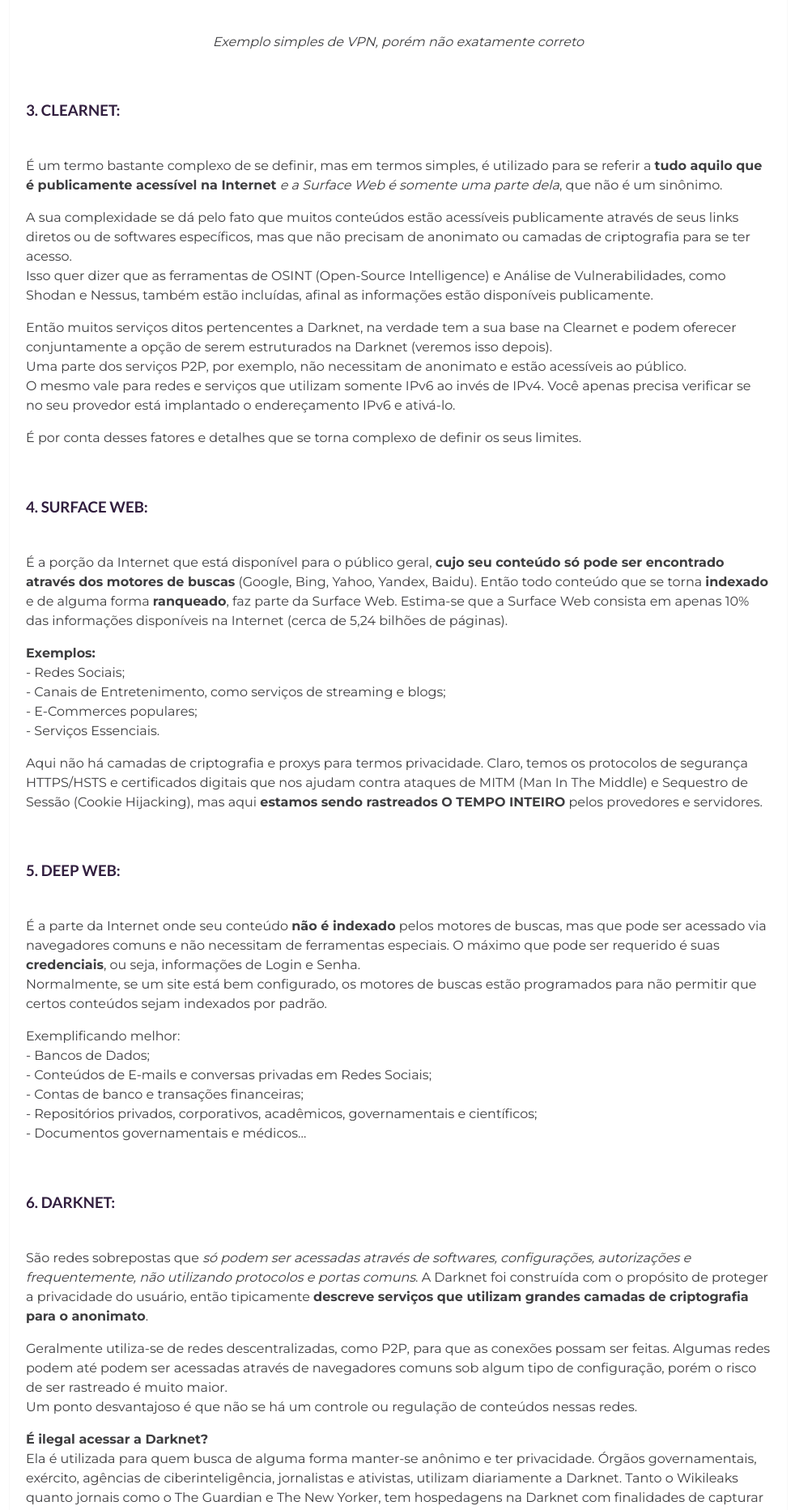
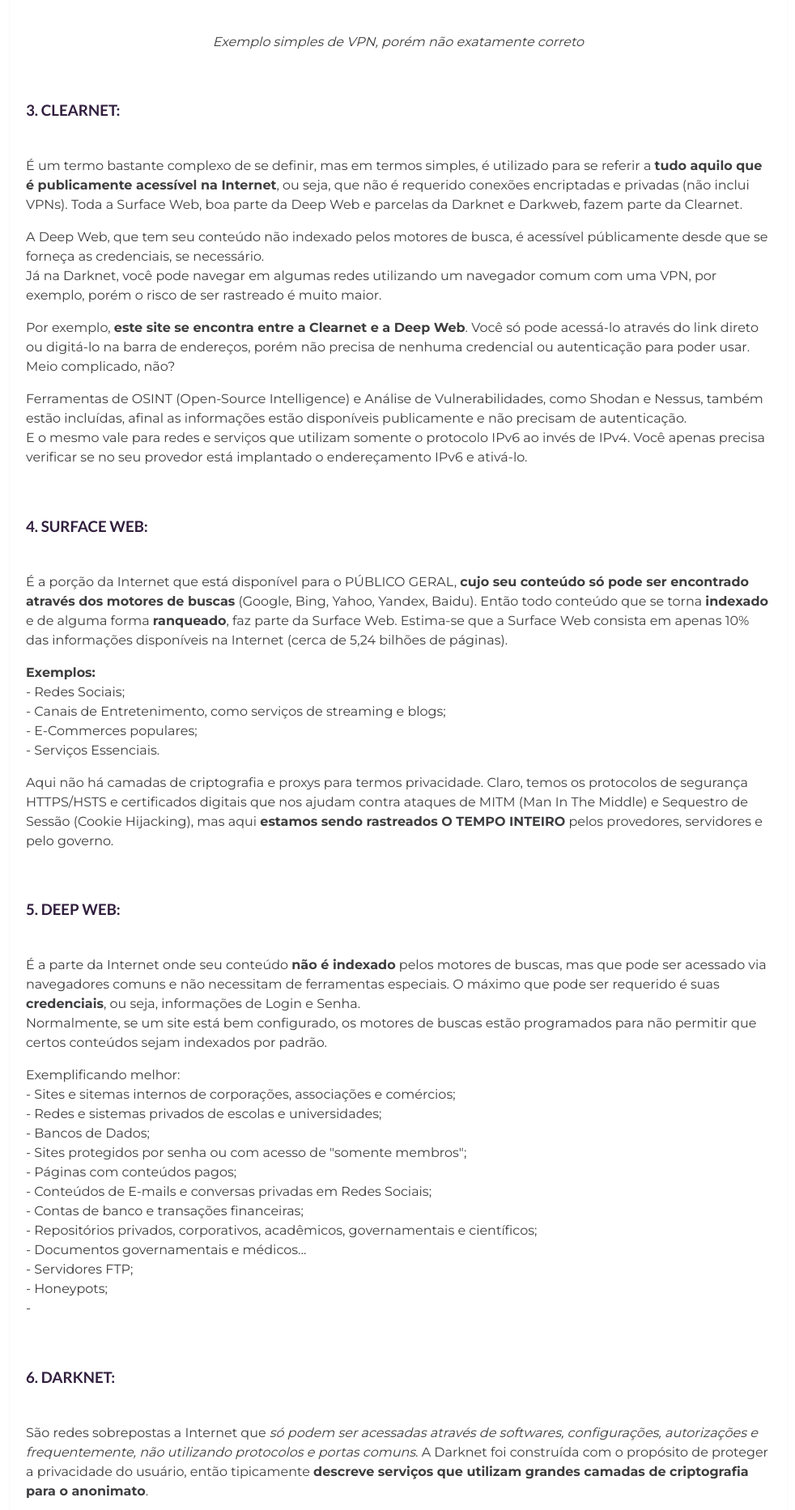
Before and after one commit to EscapeTheX/escapethex.github.io, a Jekyll site: the page built from _posts/2021-03-17-Deep-e-Dark-Web.markdown, in a window 1280 px wide. Shown: the part 1980-3845 px from the top of the page at 81% size, without its empty margins (148-1130 px from the left). Built offline with Jekyll 4.4.1, drawn with Linux system fonts in a browser that asks for light colours; some of the changed text lies outside the part shown.

Commit message:
Mudança nas referências

```diff
--- a/_posts/2021-03-17-Deep-e-Dark-Web.markdown
+++ b/_posts/2021-03-17-Deep-e-Dark-Web.markdown
@@ -37,20 +37,20 @@
 <p> </p>
 
 <p><b><h3>3. CLEARNET:</h3></b><br>
-É um termo bastante complexo de se definir, mas em termos simples, é utilizado para se referir a <b>tudo aquilo que é publicamente acessível na Internet</b> <i>e a Surface Web é somente uma parte dela</i>, que não é um sinônimo.</p>
-<p>A sua complexidade se dá pelo fato que muitos conteúdos estão acessíveis publicamente através de seus links diretos ou de softwares específicos, mas que não precisam de anonimato ou camadas de criptografia para se ter acesso.<br>
-Isso quer dizer que as ferramentas de OSINT (Open-Source Intelligence) e Análise de Vulnerabilidades, como Shodan e Nessus, também estão incluídas, afinal as informações estão disponíveis publicamente.</p>
+É um termo bastante complexo de se definir, mas em termos simples, é utilizado para se referir a <b>tudo aquilo que é publicamente acessível na Internet</b>, ou seja, que não é requerido conexões encriptadas e privadas (não inclui VPNs). Toda a Surface Web, boa parte da Deep Web e parcelas da Darknet e Darkweb, fazem parte da Clearnet.</p>
 
-<p>Então muitos serviços ditos pertencentes a Darknet, na verdade tem a sua base na Clearnet e podem oferecer conjuntamente a opção de serem estruturados na Darknet (veremos isso depois).<br>
-Uma parte dos serviços P2P, por exemplo, não necessitam de anonimato e estão acessíveis ao público.<br>
-O mesmo vale para redes e serviços que utilizam somente IPv6 ao invés de IPv4. Você apenas precisa verificar se no seu provedor está implantado o endereçamento IPv6 e ativá-lo.</p>
+<p>A Deep Web, que tem seu conteúdo não indexado pelos motores de busca, é acessível públicamente desde que se forneça as credenciais, se necessário.<br>
+Já na Darknet, você pode navegar em algumas redes utilizando um navegador comum com uma VPN, por exemplo, porém o risco de ser rastreado é muito maior.</p>
 
-<p>É por conta desses fatores e detalhes que se torna complexo de definir os seus limites.</p>
+<p>Por exemplo, <b>este site se encontra entre a Clearnet e a Deep Web</b>. Você só pode acessá-lo através do link direto ou digitá-lo na barra de endereços, porém não precisa de nenhuma credencial ou autenticação para poder usar. Meio complicado, não?</p>
+
+<p>Ferramentas de OSINT (Open-Source Intelligence) e Análise de Vulnerabilidades, como Shodan e Nessus, também estão incluídas, afinal as informações estão disponíveis publicamente e não precisam de autenticação.<br>
+E o mesmo vale para redes e serviços que utilizam somente o protocolo IPv6 ao invés de IPv4. Você apenas precisa verificar se no seu provedor está implantado o endereçamento IPv6 e ativá-lo.</p>
 
 <p> </p>
 
 <p><b><h3>4. SURFACE WEB:</h3></b><br>
-É a porção da Internet que está disponível para o público geral, <b>cujo seu conteúdo só pode ser encontrado através dos motores de buscas</b> (Google, Bing, Yahoo, Yandex, Baidu). Então todo conteúdo que se torna <b>indexado</b> e de alguma forma <b>ranqueado</b>, faz parte da Surface Web. Estima-se que a Surface Web consista em apenas 10% das informações disponíveis na Internet (cerca de 5,24 bilhões de páginas).</p>
+É a porção da Internet que está disponível para o PÚBLICO GERAL, <b>cujo seu conteúdo só pode ser encontrado através dos motores de buscas</b> (Google, Bing, Yahoo, Yandex, Baidu). Então todo conteúdo que se torna <b>indexado</b> e de alguma forma <b>ranqueado</b>, faz parte da Surface Web. Estima-se que a Surface Web consista em apenas 10% das informações disponíveis na Internet (cerca de 5,24 bilhões de páginas).</p>
 <p><b>Exemplos:</b><br>
 - Redes Sociais;<br>
 - Canais de Entretenimento, como serviços de streaming e blogs;<br>
@@ -58,7 +58,7 @@
 - Serviços Essenciais.<br>
 </p>
 
-<p>Aqui não há camadas de criptografia e proxys para termos privacidade. Claro, temos os protocolos de segurança HTTPS/HSTS e certificados digitais que nos ajudam contra ataques de MITM (Man In The Middle) e Sequestro de Sessão (Cookie Hijacking), mas aqui <b>estamos sendo rastreados O TEMPO INTEIRO</b> pelos provedores e servidores.<br>
+<p>Aqui não há camadas de criptografia e proxys para termos privacidade. Claro, temos os protocolos de segurança HTTPS/HSTS e certificados digitais que nos ajudam contra ataques de MITM (Man In The Middle) e Sequestro de Sessão (Cookie Hijacking), mas aqui <b>estamos sendo rastreados O TEMPO INTEIRO</b> pelos provedores, servidores e pelo governo.<br>
 
 <p> </p>
 
@@ -66,17 +66,24 @@
 É a parte da Internet onde seu conteúdo <b>não é indexado</b> pelos motores de buscas, mas que pode ser acessado via navegadores comuns e não necessitam de ferramentas especiais. O máximo que pode ser requerido é suas <b>credenciais</b>, ou seja, informações de Login e Senha.<br>
 Normalmente, se um site está bem configurado, os motores de buscas estão programados para não permitir que certos conteúdos sejam indexados por padrão.</p>
 <p>Exemplificando melhor:<br>
+- Sites e sitemas internos de corporações, associações e comércios;<br>
+- Redes e sistemas privados de escolas e universidades;<br>
 - Bancos de Dados;<br>
+- Sites protegidos por senha ou com acesso de "somente membros";<br>
+- Páginas com conteúdos pagos;<br>
 - Conteúdos de E-mails e conversas privadas em Redes Sociais;<br>
 - Contas de banco e transações financeiras;<br>
 - Repositórios privados, corporativos, acadêmicos, governamentais e científicos;<br>
 - Documentos governamentais e médicos...<br>
+- Servidores FTP;<br>
+- Honeypots;<br>
+-
 </p>
 
 <p> </p>
 
 <p><b><h3>6. DARKNET:</h3></b><br>
-São redes sobrepostas que <i>só podem ser acessadas através de softwares, configurações, autorizações e frequentemente, não utilizando protocolos e portas comuns</i>. A Darknet foi construída com o propósito de proteger a privacidade do usuário, então tipicamente <b>descreve serviços que utilizam grandes camadas de criptografia para o anonimato</b>.</p>
+São redes sobrepostas a Internet que <i>só podem ser acessadas através de softwares, configurações, autorizações e frequentemente, não utilizando protocolos e portas comuns</i>. A Darknet foi construída com o propósito de proteger a privacidade do usuário, então tipicamente <b>descreve serviços que utilizam grandes camadas de criptografia para o anonimato</b>.</p>
 <p>Geralmente utiliza-se de redes descentralizadas, como P2P, para que as conexões possam ser feitas. Algumas redes podem até podem ser acessadas através de navegadores comuns sob algum tipo de configuração, porém o risco de ser rastreado é muito maior.<br>
 Um ponto desvantajoso é que não se há um controle ou regulação de conteúdos nessas redes.</p>
 
@@ -89,7 +96,35 @@
 
 <p><b>O que é possível encontrar na Darknet?</b><br>
 Vale lembrar que, não é porque o conteúdo não é indexado ou precisa de parafernalhas para poder ter acesso, que ele seja interessante para toda a população.<br>
-Todo o tipo de conteúdo que é possível achar na Darknet, também é possível de achar na Clearnet e na Deep Web. A única diferença é a <b>QUALIDADE</b> do conteúdo.
+Todo o tipo de conteúdo que é possível achar na Darknet, também é possível de achar na Clearnet. A única diferença é a <b>QUALIDADE e QUANTIDADE</b> do conteúdo.</p>
+
+<p><b>Primeiramente vamos utilizar exemplos amigáveis e para toda família:</b><br>
+- Comunicação via criptografia para garantir privacidade e proteção;<br>
+- Redes sociais, blogs, jornais, chats de texto e voz;<br>
+- Grupos que lutam por suas causas;<br>
+- Clube de livros e diversos outros fanclubes;<br>
+- Versões Darknet do Yahoo! Respostas;<br>
+- Sistemas bibliotecários;<br>
+- Vários tipos de mercados digitais;<br>
+- Teorias da conspiração;<br>
+- Cursos e MUITO material sobre tecnologia...</p>
+
+<p><b>Agora veremos como é na maioria dos casos:</b><br>
+- "Index of / "<br>
+- "This site is hosted" <br>
+- "This site has been seized" <br>
+- Sites, serviços e redes clonados;<br>
+- Servidores mal-configurados;<br>
+- Fóruns abandonados;<br>
+- VÁRIAS Creepypastas e hoaxes;<br>
+- VÁRIOS mercados aleatórios de pessoas anônimas, mas que 99% são golpe;<br>
+- MUITA pirataria;
+- Documentos vazados;<br>
+- Todo tipo de pornografia que você pode imaginar (mas é melhor não imaginar);<br>
+- Sites e/ou rede de chats estranhos com mensagens cifradas;<br>
+- Pessoas oferecendo serviços estranhos;<br>
+- Drogas, drogas, drogas e mais drogas;<br>
+- <b>E todo o resto do conteúdo que você encontra na Dark Web.</b></p>
 
 <p>Quando está se acessando a Darknet, dependendo do que você planeja fazer, podem haver várias opções de redes para escolher. Cada uma tem os seus usos, vantagens e desvantagens.<br>
 Dependendo do que você planeja procurar, alguns mercados na Darknet podem algumas vezes serem desafiadores. Claro que podemos obter listas de links através da Clearnet e de outros serviços próprios da rede, mas se você busca coisas grotescas, terá que pesquisar muito.</p>
@@ -101,11 +136,17 @@
 
 <p>- <b>Garlic Routing</b>: É uma variação do TOR que utiliza o processo de Key-Based Routing
 
+<p>- <b>CJDNS</b>: Uma rede IPv6 sobreposta que provém encriptação de ponta-a-ponta, porém seu uso não é intencionado para o anonimato. Segundo a documentação, foi fundada na ideologia de que as redes deveriam ser fáceis de montar, protocolos deveriam ser mais escalonáveis e que a segurança deveria existir em todo lugar.<br>
+Seu funcionamento é no próprio navegador através de instalação de pacotes na máquina e configurações de rede. Para entrar em alguma rede existente, você precisa se conectar com alguém que já esteja lá.</p>
+
 <p>- <b>I2P</b>:
 
 <p>- <b>FreeNet</b>:
 
-<p>- <b>Hyperboria</b>: A distributed meshnet built on cjdns.
+<p>- <b>Hyperboria (Project Meshnet)</b>: É uma rede distribuída, ainda em desenvolvimento, que utiliza CJDNS para conexão. Existem cerca de 2100 nós de conexão no Hyperboria.<br>
+Segundo a documentação do projeto, eles buscam viabilizar uma alternativa para a Clearnet.<br>
+Seu endereço utiliza o espaço "fc00::/8"</p>
+</p>
 
 <p>- <b>Galet</b>:
 
@@ -157,9 +198,14 @@
 
 <p>- <b>Project Byzantium</b>: Distribuição bootável do Linux to set up wireless mesh nodes with commonly available hardware.
 
-<p>- <b>dn42</b>: Comunidade de roteamento
+<p>- <b>Freifunk</b>: É uma rede comunitária wireless alemã, que conta com 400 comunidades locais e mais de 41.000 pontos de acesso.<br>
+Os usos da Freifunk são com base no princípio de Neutralidade de Redes, de garantir acesso ao conhecimento e informação livremente e também com o uso de tecnologias Open-Source.<br>
 
-<p>- <b>CJDNS</b>: Uma rede IPv6 sobreposta que provém encriptação de ponta-a-ponta. Não é anônima por natureza.
+<p>- <b>ChaosVPN</b>: Utiliza redes Tinc como base. Basicamente é uma rede para que Gray/Black Hats e ativistas via intranet, separando-os da Internet.
+
+<p>- <b>DN42 (Decentralized Network 42)</b>: É uma rede que utiliza VPNs dinâmicas baseado em tecnologias como BGP e DNS. Os usuários da rede podem se conectar através de tuneis de IPsec, OpenVPN, GRE e Tinc, e também se interconectarem com outras redes, como ChaosVPN e Freifunk.
+
+<p>- <b>Dat (Hypercore Protocol)</b>: É uma rede distribuída e de compartilhamento P2P Open-Source. É focada em interesses públicos, como ciência, tecnologia, blockchain e outras criptomoedas.</p>
 
 <p>- <b>StegoShare</b>: Um software de esteganografia que pode ser utilizado para compartilhamento de arquivos.
 
@@ -167,12 +213,12 @@
 
 <p> </p>
 
-<p><b><h3>COMO NAVEGAR DE FORMA SEGURA <i>(ou com menos riscos)</i> NA DARKNET?<b></h3><br>
+<!-- <p><b><h3>COMO NAVEGAR DE FORMA SEGURA <i>(ou com menos riscos)</i> NA DARKNET?<b></h3><br>
 <b>1. Planejamento:</b> É importante que você saiba o que irá procurar e fazer, pois você pode passar horas navegando e acabar vendo o que não quer;</p>
 <p><b>2. Estude sobre Segurança da Informação (ou pelo menos saiba o básico):</b> Procure entender mais sobre Redes
 
 <p><b>3. Identidades e Credenciais:</b> Em hipótese alguma utilize seu nome real, nome de amigos e parentes, E-mails ou qualquer outra coisa que possa te identificar, mesmo que indiretamente. Existem serviços específicos, como o Guerrilla Mail ou ProtonMail, que oferecem E-mails descartáveis ou específicos para serem usados nessas redes.<br>
-Também <b>não procure as mesmas coisas que você procura na Surface na Darknet</b>, pois isso pode traçar um perfil de usuário e sua identidade ser descoberta.</p>
+Também <b>não procure as mesmas coisas que você procura na Surface na Darknet</b>, pois isso pode traçar um perfil de usuário e sua identidade ser descoberta.</p> -->
 
 
 
@@ -223,15 +269,18 @@
 <p><b>EM RESUMO</b>, cada "camada do Iceberg" <b>precisa uma da outra para poder existir</b>. A Deep Web funciona quase que sobreposta a Surface, enquanto a Dark Web é composta em sua maioria por atividade criminosa e liberdade de expressão sob o benefício (por vezes malefício) do anonimato. Mas isso não significa que o que há na Dark Web não pode ser encontrado na Surface Web.</p>
 <p>_________________________________________________________________________________________________________________</p>
 <p><b>REFERÊNCIAS</b></p>
-<p>- <b>JEP</b>: <a href="https://quod.lib.umich.edu/j/jep/3336451.0007.104?view=text;rgn=main">White Paper: The Deep Web - Surfacing Hidden Value</a><br>
-- <b>Radware Blog - Daniel Smith</b>: <a href="https://blog.radware.com/security/2016/04/darknet-101/">Darknet 101: An Introduction to The Darkest Places Online</a><br>
-- <b>Life Hacker</b>: <a href="https://lifehacker.com/how-can-i-stay-anonymous-with-tor-1498876762">How Can I Stay Anonymous with Tor?</a><br>
-- <b>Computerworld</b>: <a href="https://www.computerworld.com.pt/2015/07/02/servicos-de-vpn-menos-seguros-do-que-se-pensava/">Serviços de VPN menos seguros do que se pensava</a><br>
-- <b>Sciendo - Vasile C. Perta et al.</b>: <a href="https://sciendo.com/article/10.1515/popets-2015-0006">A Glance through the VPN Looking Glass: IPv6 Leakage and DNS Hijacking in Commercial VPN clients</a><br>
-- <b>Gizmodo - Daniel Kolitz</b>: <a href="https://gizmodo.uol.com.br/internet-desligar-de-repente/">O que aconteceria se a internet inteira desligasse de repente?
-</a><br>
-- <b>Norton</b>: <a href="https://us.norton.com/internetsecurity-emerging-threats-what-is-the-deep-dark-web-30sectech.html">What is the dark web</a><br>
-- <b>Norton</b>: <a href="https://us.norton.com/internetsecurity-how-to-how-can-i-access-the-deep-web.html">How to safely access the deep and dark webs</a><br>
-- <b>InternetFreedom</b>: <a href="http://www.internetfreedom.org/FreeGate.html">FreeGate</a><br>
-- <b>ISPBlog<b>: <a href="https://www.ispblog.com.br/2018/05/02/9-passos-para-habilitar-o-ipv6-em-uma-rede-isp/">9 Passos para Habilitar o IPV6 em uma Rede ISP</a><br>
-- <b>Digital.com<b>: <a href="https://digital.com/online-privacy/deep-dark-web/">Enter The Deep & Dark Web If You Dare (And Get Ready For A Surprise)<a><br>
+<p><a href="https://quod.lib.umich.edu/j/jep/3336451.0007.104?view=text;rgn=main">White Paper: The Deep Web - Surfacing Hidden Value</a><br>
+- <a href="https://blog.radware.com/security/2016/04/darknet-101/">Darknet 101: An Introduction to The Darkest Places Online</a><br>
+- <a href="https://lifehacker.com/how-can-i-stay-anonymous-with-tor-1498876762">How Can I Stay Anonymous with Tor?</a><br>
+- <a href="https://us.norton.com/internetsecurity-emerging-threats-what-is-the-deep-dark-web-30sectech.html">What is the dark web</a><br>
+- <a href="https://us.norton.com/internetsecurity-how-to-how-can-i-access-the-deep-web.html">How to safely access the deep and dark webs</a><br>
+- <a href="http://www.internetfreedom.org/FreeGate.html">Documentação do FreeGate</a><br>
+- <a href="https://www.ispblog.com.br/2018/05/02/9-passos-para-habilitar-o-ipv6-em-uma-rede-isp/">9 Passos para Habilitar o IPV6 em uma Rede ISP</a><br>
+- <a href="https://digital.com/online-privacy/deep-dark-web/">Enter The Deep & Dark Web If You Dare (And Get Ready For A Surprise)<a><br>
+- <b>RETSKIN, Sion</b>. Hands-On: Dark Web Analysis. Packt, 2018.<br>
+- <b>KOZAKIEWICZ, Dilmar José</b>. DEEP WEB E SEGURANÇA DA INFORMAÇÃO: UMA ANÁLISE E SEUS IMPACTOS NA SOCIEDADE E NAS ORGANIZAÇÕES. UTFPR, Curitiba, 2018.<br>
+- <a href="https://docs.meshwith.me/">Documentação do Hyperboria</a><br>
+- <a href="https://github.com/cjdelisle/cjdns/blob/master/doc/Whitepaper.md">Documentação do CJDNS</a><br>
+- <a href="https://dat.foundation/about/foundation/">What is Dat?</a><br>
+- <a href="https://wiki.freifunk.net/">Freifunk Wiki</a><br>
+-
--- a/_posts/Como-rastrear-criminosos-na-darknet.markdown
+++ b/_posts/Como-rastrear-criminosos-na-darknet.markdown
@@ -34,6 +34,7 @@
 Funciona igual a um analizador de vulnerabilidades web da clearnet, porém para serviços anônimos.
 Porém como qualquer outro rastreador, as requests ficam gravadas nos logs.
 
+De acordo com o site da Tails: "Os padrões de tempo e volume de diferentes comunicações através das redes, podem ser estatísticamente possível identificar circuitos e correlacionar usuários e servidores".
 
 
 
--- a/_posts/O-Problema-das-VPNs.markdown
+++ b/_posts/O-Problema-das-VPNs.markdown
@@ -28,3 +28,5 @@
 <p><b>REFERÊNCIAS</b></p>
 <p>- <b>Computerworld</b>: <a href="https://www.computerworld.com.pt/2015/07/02/servicos-de-vpn-menos-seguros-do-que-se-pensava/">Serviços de VPN menos seguros do que se pensava</a><br>
 - <b>Sciendo - Vasile C. Perta et al.</b>: <a href="https://sciendo.com/article/10.1515/popets-2015-0006">A Glance through the VPN Looking Glass: IPv6 Leakage and DNS Hijacking in Commercial VPN clients</a><br>
+- <b>Gizmodo - Daniel Kolitz</b>: <a href="https://gizmodo.uol.com.br/internet-desligar-de-repente/">O que aconteceria se a internet inteira desligasse de repente?
+</a><br>
--- a/_posts/Redes-For-Dummies.markdown
+++ b/_posts/Redes-For-Dummies.markdown
@@ -11,7 +11,7 @@
 
 <p><b>0. Explicação básica sobre o funcionamento de Redes e da Internet:</b></p>
 
-<p>Podemos definir a Internet como um sistema de entregas, como os correios. Temos vários <b>pacotes</b> <i>(dados)</i> a serem entregues entre <b>centrais</b> <i>(servidores)</i>, <b>distribuidoras</b> <i>(terminais e portas)</i> e <b>clientes</b> <i>(máquinas)</i>. Cada pacote tem sua <b>nota fiscal</b> <i>(header ou cabeçalho)</i>, identificando seu conteúdo, quantidade, incluindo data e hora do envio e da entrega.<br>
+<p>Podemos definir a Internet como um sistema de entregas, como os correios. Temos a agência (Internet) que envia vários <b>pacotes</b> <i>(dados)</i> a serem entregues entre <b>centrais</b> <i>(servidores)</i>, <b>distribuidoras</b> <i>(terminais, nós e portas)</i> e <b>clientes</b> <i>(máquinas)</i>. Cada pacote tem sua <b>nota fiscal</b> <i>(header ou cabeçalho)</i>, identificando seu conteúdo, quantidade, incluindo data e hora do envio e da entrega.<br>
 Às vezes, tem pessoas que tentam <b>burlar ou forjar a nota fiscal do pacote</b>, seja para meios lícitos ou ilícitos. Como quando há extravio ou roubo de encomendas, quando colocam tijolos ao invés de um XBOX na caixa ou <i>empresas que fazem seus negócios de cunho privado</i>. Porém, <b>há sempre algum tipo de registro</b>, mesmo que residual do pacote, <b>que pode identificar o conteúdo, remetente e o destinatário</b>.</p>
 
 <p>- <b>Clientes / Máquinas / Dispositivos</b>:
```
